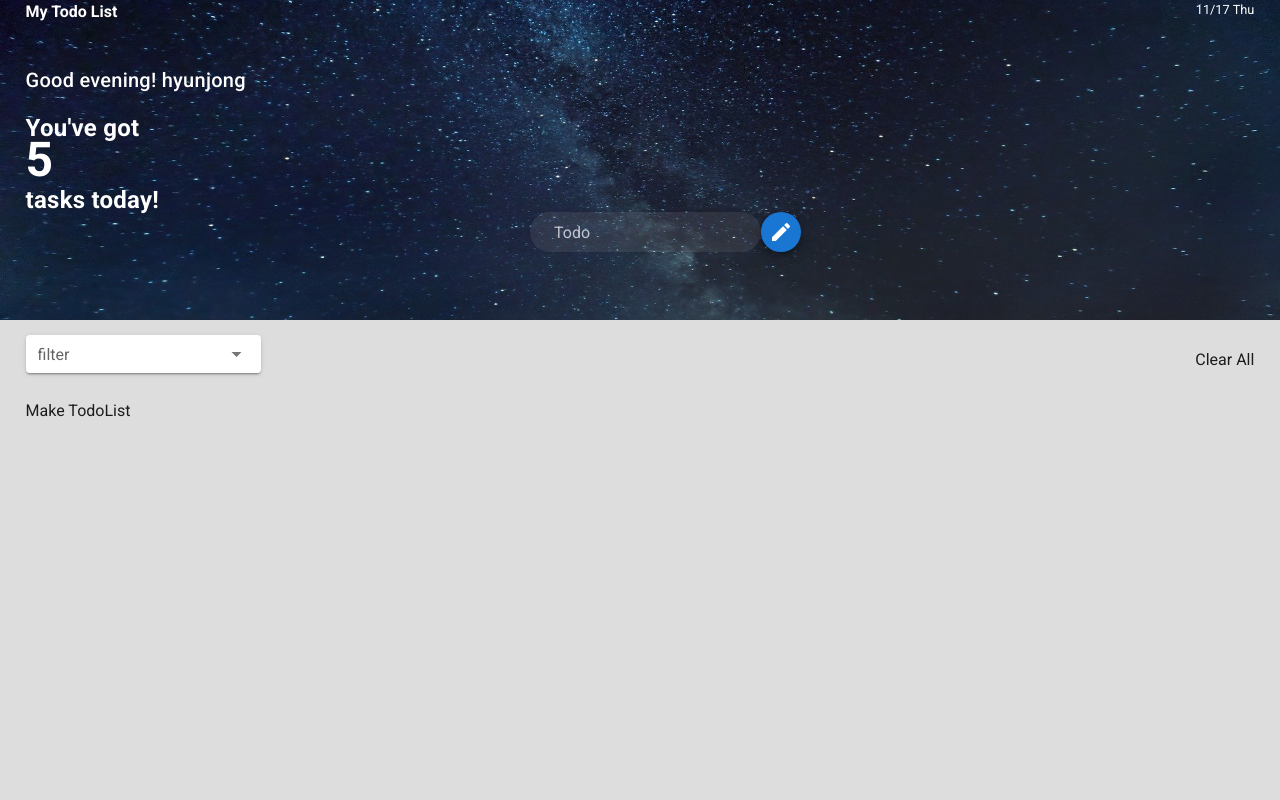
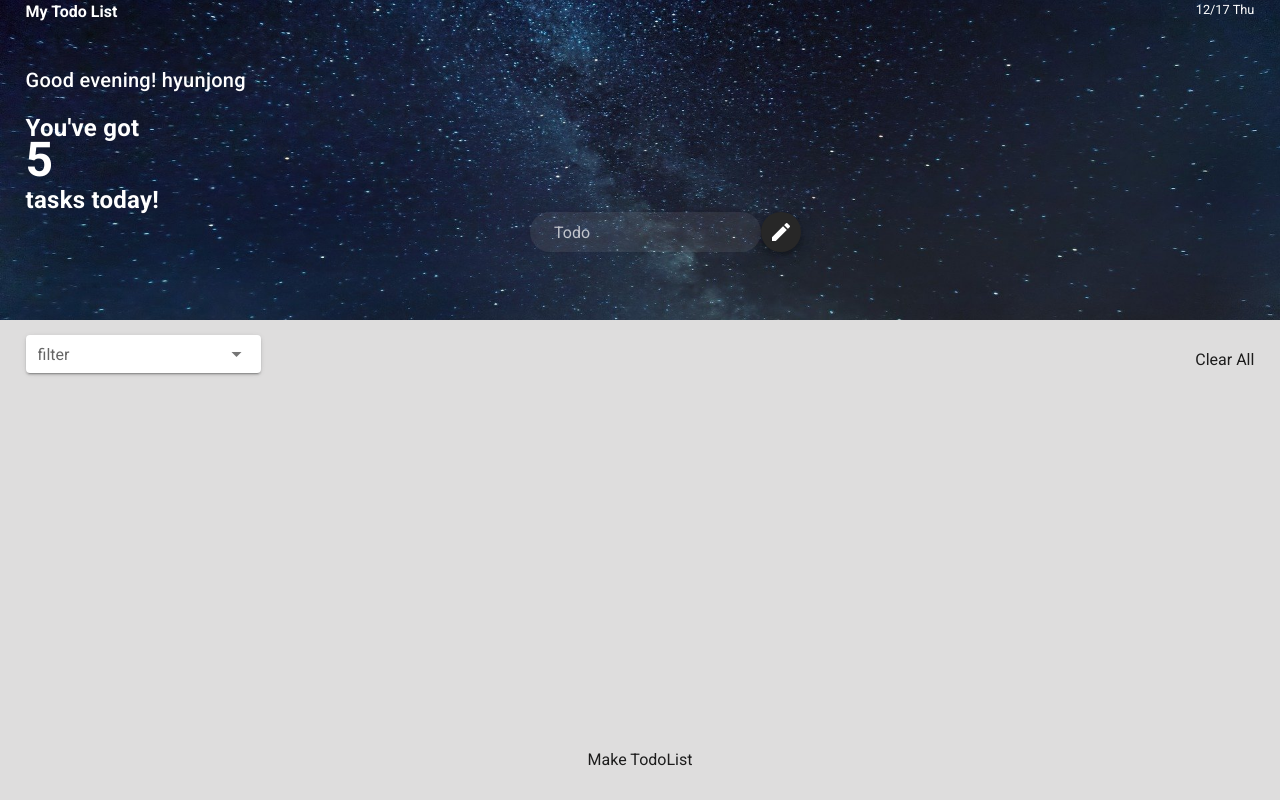
Before and after one commit to hyunjong-96/Vue-study, a Vue app in the folder vue-example/: page / in a window 1280 px wide. Shown: the top 800 px of the page. Built offline with nearby package versions, Linux system fonts and the light colour scheme.

Commit message:
todoList 완성

```diff
--- a/vue-example/src/components/TodoBody.vue
+++ b/vue-example/src/components/TodoBody.vue
@@ -26,5 +26,6 @@ export default {
         width:100%;
         height: 60%;
         padding: 0% 2%;
+        position: relative;
     }
 </style>
--- a/vue-example/src/components/TodoFooter.vue
+++ b/vue-example/src/components/TodoFooter.vue
@@ -1,6 +1,6 @@
 <template>
-    <div>
-        <footer class="footer">Make TodoList</footer>
+    <div class="footer">
+        <p class="text">Make TodoList</p>
     </div>
 </template>
 
@@ -11,5 +11,10 @@ export default {
 </script>
 
 <style>
-
+    .text{
+            position:absolute;
+            bottom:0;
+            left:50%;
+            transform:translate(-50%,-50%);
+        }
 </style>
--- a/vue-example/src/components/TodoInput.vue
+++ b/vue-example/src/components/TodoInput.vue
@@ -3,7 +3,7 @@
         <div class="input">
         <v-row class="mb-1">
             <v-text-field v-model="newTodoItem" label="Todo" full-width dark filled rounded dense></v-text-field>
-            <v-btn color='primary' fab small dark v-on:click="addTodo"><v-icon>mdi-pencil</v-icon></v-btn>
+            <v-btn color='gray' fab small dark v-on:click="addTodo"><v-icon>mdi-pencil</v-icon></v-btn>
         </v-row>
         </div>
     </div>
--- a/vue-example/src/components/TodoList.vue
+++ b/vue-example/src/components/TodoList.vue
@@ -2,12 +2,16 @@
     <div>
         <ul class="list">
             <li v-for="(todo, index) in getItemList" v-bind:key="index" class="list_item">
-                <input type="checkBox" id="list_item_1"/>
+                <div class="list_item_start">
+                <input type="checkBox" class="list_item_start_1"/>
                 <label for="list_item_1">
-                    <p class="list_text">{{todo}}</p>
+                    <p class="list_text">{{todo.todo}}</p>
                 </label>
-                <p class="list_date">12/18</p>
-                <button class="list_delete">삭제</button>
+                </div>
+                <div class="list_item_end">
+                    <p class="list_date">{{todo.date}}</p>
+                    <v-button v-on:click="deleteOnlyTodo(idex)" small class="list_delete"><v-icon>mdi-delete</v-icon></v-button>
+                </div>
             </li>
         </ul>
     </div>
@@ -24,17 +28,45 @@ export default {
         deleteOnlyTodo(index){
             this.$store.dispatch('deleteOnlyTodo',index)
         }
-    }
+    },
 }
 </script>
 
 <style lang="scss">
-// $color: #f0f0f0;
-// .list {
-//   background: $color;
+$color: #f0f0f0;
+.list {
+    &_item{
+        background: $color;
+        display:flex;
+        justify-content: space-between;
+        margin: 10px 0;
+        padding:0 10px;
+        &_start{
+            display: flex;
+            justify-content: flex-start;
+            align-items: center;
+        }
+        &_end{
+            // background: blue;
+            display:flex;
+            flex-direction: column-reverse;
+            padding-top: 10px;
+            font-size: 0.8em;
+            color:#c4bfbf
+        }
+    }
+  &_text {
 
-//   &_text {
-//     font-weight: bold;
-//   }
-// }
+        font-weight: bold;
+        margin:16px;
+  }
+  &_date{
+
+    //   background: palevioletred;
+  }
+
+  &_delete{
+    //   background: red;
+  }
+}
 </style>
--- a/vue-example/src/components/TodoTop.vue
+++ b/vue-example/src/components/TodoTop.vue
@@ -14,7 +14,7 @@ export default {
     },
     created(){
         const now = new Date()
-        const month = now.getMonth()
+        const month = now.getMonth()+1
         const day = now.getDate()
         const weekList = new Array("Sun","Mon","Tue","Wed","Thu","Fri","Sat")
         const week = weekList[now.getDay()]
--- a/vue-example/src/store.js
+++ b/vue-example/src/store.js
@@ -16,7 +16,11 @@ export const store = new Vuex.Store({
     mutations:{
         addTodo:function(state,payload){
             console.log(`mutations의 payload : ${payload}`)
-            state.itemList.push(payload)
+            const now = new Date()
+            const month = now.getMonth()+1
+            const date = now.getDate()
+            const todoInfo={'todo':payload,'date':`${month}/${date}`}
+            state.itemList.push(todoInfo)
         },
         deleteTodo:function(state){
             state.itemList=[]
```
